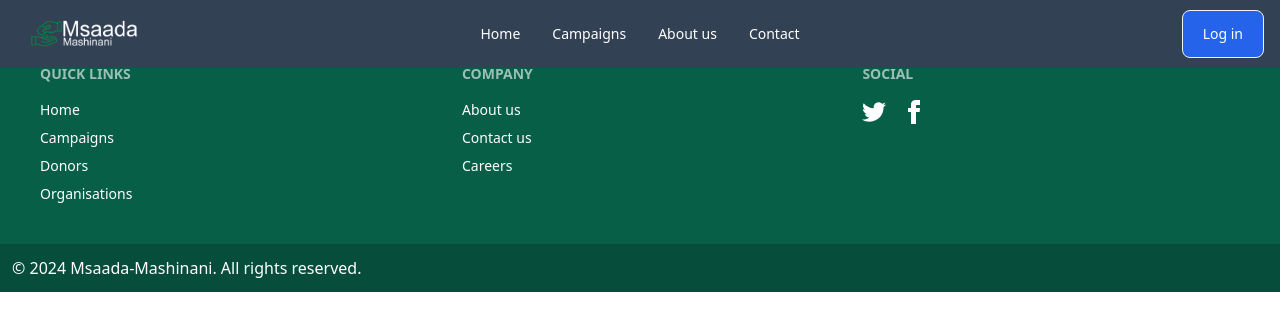
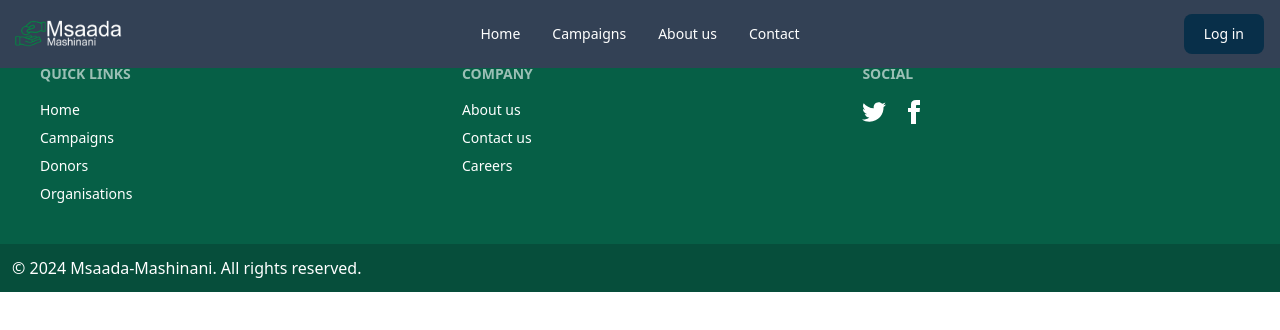
Before and after one commit to MuchokiDavid/Msaadafund-Frontend, a React (Create React App) app: page /about in a window 1280 px wide. Shown: the top 330 px of the page. Built offline with nearby package versions, Linux system fonts and the light colour scheme.

Commit message:
Improved style for the navbar

```diff
--- a/src/components/reusables/Menus.jsx
+++ b/src/components/reusables/Menus.jsx
@@ -23,10 +23,10 @@ function Menus() {
                         <li><a href='/contact'>Contact</a></li>
                     </ul>
                     </div>
-                    <a href='/' className="btn btn-ghost text-xl"><img class="w-18 h-12 mr-2" src ={logo} alt="logo"/> </a>
+                    <a href='/' className="btn btn-ghost text-xl p-0"><img class="w-15 h-10 mr-2 sm:w-15 sm:h-10 lg:w-18 lg:h-12" src ={logo} alt="logo"/> </a>
                 </div>
                 <div className="navbar-center hidden lg:flex">
-                    <ul className="menu menu-horizontal px-1 text-white">
+                    <ul className="menu menu-horizontal text-white">
                         <li><a href='/'>Home</a></li>
                         <li><a href='/campaign'>Campaigns</a></li>
                         <li><a href='/about'>About us</a></li>
@@ -47,7 +47,7 @@ function Menus() {
                     } */}
                     {token && org?
                     (<div className="dropdown dropdown-end absolute right-4 sm:z-20">
-                        <div tabIndex={0} role="button" className="btn text-white bg-primary-600 hover:bg-primary-700 focus:ring-4 focus:outline-none focus:ring-primary-300 font-medium rounded-lg text-sm px-5 py-2.5 text-center">Log out</div>
+                        <div tabIndex={0} role="button" className="text-white border border-blue-600 bg-blue-600 hover:bg-transparent focus:ring-4 focus:outline-none focus:ring-primary-300 font-medium rounded-lg text-sm px-5 py-2.5 text-center">Log out</div>
                         <ul tabIndex={0} className="dropdown-content z-[1] menu p-2 shadow bg-base-100 rounded-box w-52">
                         <li className='hover:bg-slate-300'><a href="/org/dashboard">Go to dashboard</a></li>
                         <li className='hover:bg-slate-300' onClick={logout}><a href='/org/login'>Log out</a></li>
@@ -55,7 +55,7 @@ function Menus() {
                     </div>)
                     :token && user?
                     (<div className="dropdown dropdown-end absolute right-4 sm:z-20">
-                        <div tabIndex={0} role="button" className="btn text-white bg-primary-600 hover:bg-primary-700 focus:ring-4 focus:outline-none focus:ring-primary-300 font-medium rounded-lg text-sm px-5 py-2.5 text-center">Log out</div>
+                        <div tabIndex={0} role="button" className="text-white bg-sky-950 hover:bg-sky-700 focus:ring-4 focus:outline-none focus:ring-primary-300 font-medium rounded-lg text-sm px-5 py-2.5 text-center">Log out</div>
                         <ul tabIndex={0} className="dropdown-content z-[1] menu p-2 shadow bg-base-100 rounded-box w-52">
                         <li className='hover:bg-slate-300'><a href="/user/dashboard">Go to dashboard</a></li>
                         <li className='hover:bg-slate-300' onClick={logout}><a href='/user/login'>Log out</a></li>
@@ -63,7 +63,7 @@ function Menus() {
                     </div>)
                     :
                     (<div className="dropdown dropdown-end absolute right-4 sm:z-20">
-                    <div tabIndex={0} role="button" className="btn text-white bg-primary-600 hover:bg-primary-700 focus:ring-4 focus:outline-none focus:ring-primary-300 font-medium rounded-lg text-sm px-5 py-2.5 text-center">Log in</div>
+                    <div tabIndex={0} role="button" className="text-white bg-sky-950 hover:bg-sky-700 focus:ring-4 focus:outline-none focus:ring-primary-300 font-medium rounded-lg text-sm px-5 py-2.5 text-center">Log in</div>
                     <ul tabIndex={0} className="dropdown-content z-[1] menu p-2 shadow bg-base-100 rounded-box w-52">
                       <li className='hover:bg-slate-300'><a href="/org/login">Organisation</a></li>
                       <li className='hover:bg-slate-300'><a href="/user/login">User</a></li>
```
